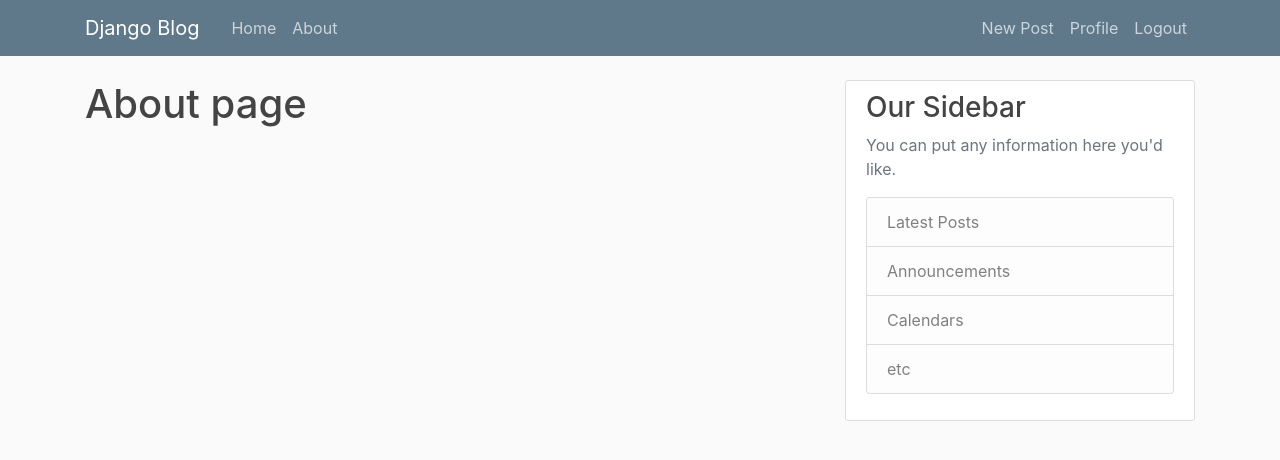
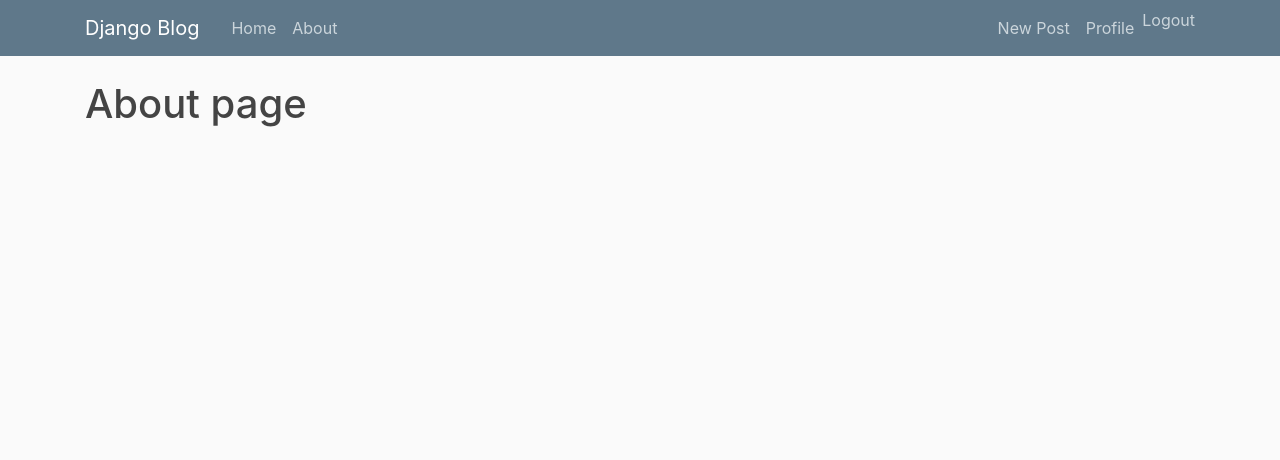
Before and after one commit to Pavan8421/BlogApp, a Django app: page /blog/about/ in a window 1280 px wide. Shown: the top 460 px of the page. Run offline with Django 4.2, Linux system fonts and the light colour scheme; a user stored in the database is signed in; some libraries are stand-ins or nearby versions.

Commit message:
fixed logout error functionality

```diff
--- a/blog_app/blog/templates/blog/base.html
+++ b/blog_app/blog/templates/blog/base.html
@@ -36,7 +36,10 @@
               {% if user.is_authenticated %}
                 <a class="nav-item nav-link" href="{% url 'post-create' %}">New Post</a>
                 <a class="nav-item nav-link" href="{% url 'profile' %}">Profile</a>
-                <a class="nav-item nav-link" href="{% url 'logout' %}">Logout</a>
+                <form class="nav-item" action="{% url 'logout' %}" method="POST" style="display: inline;">
+                  {% csrf_token %}
+                  <button class="nav-link btn btn-link" type="submit" style="padding: 0; border: none; background: none;">Logout</button>
+                </form>
               {% else %}
                 <a class="nav-item nav-link" href="{% url 'login' %}">Login</a>
                 <a class="nav-item nav-link" href="{% url 'register' %}">Register</a>
@@ -58,19 +61,6 @@
           {% endif %}
           {% block content %}{% endblock %}
         </div>
-        <div class="col-md-4">
-          <div class="content-section">
-            <h3>Our Sidebar</h3>
-            <p class='text-muted'>You can put any information here you'd like.
-              <ul class="list-group">
-                <li class="list-group-item list-group-item-light">Latest Posts</li>
-                <li class="list-group-item list-group-item-light">Announcements</li>
-                <li class="list-group-item list-group-item-light">Calendars</li>
-                <li class="list-group-item list-group-item-light">etc</li>
-              </ul>
-            </p>
-          </div>
-        </div>
       </div>
     </main>
 
```
Also changed, not shown: blog_app/db.sqlite3.
